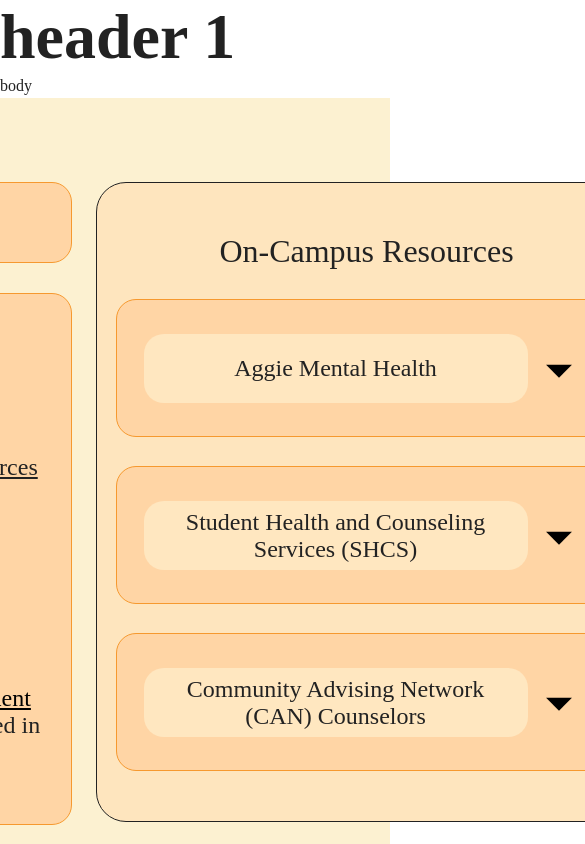
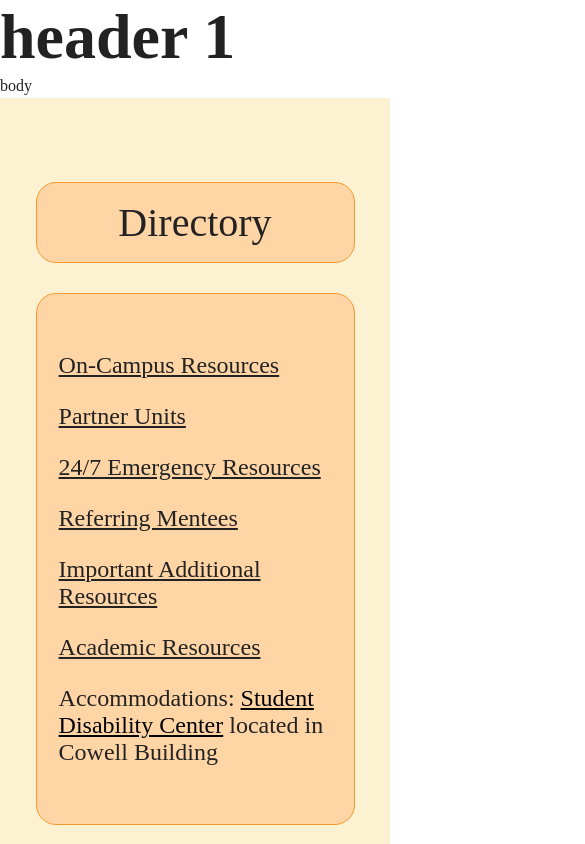
Before and after one commit to include-davis/aggie-peer-counseling, a Next.js app: page /resources in a window 390 px wide. Shown: the top 844 px of the page, 585 px wide, since content can reach past the window. Built offline with nearby package versions, Linux system fonts and the light colour scheme.

Commit message:
mobile testing

```diff
--- a/app/(pages)/resources/page.module.scss
+++ b/app/(pages)/resources/page.module.scss
@@ -14,7 +14,7 @@
 
 .resourcesContainer {
   background-color: #FCF1D1;
-  padding: 5.25rem 1rem
+  padding: 5.25rem 1rem;
 }
 
 .resourcesBody {
@@ -24,13 +24,17 @@
   display: flex;
   flex-direction: row;
   gap: 1.5rem;
+  @include mixins.med-desktop {
+    flex-direction: column;
+    align-items: center;
+  }
 }
 
 .cardContainer {
   display: flex;
   flex-direction: row;
   gap: 1.5rem;
-  @include mixins.phone {
+  @include mixins.tablet {
     flex-direction: column;
   }
 }
```
